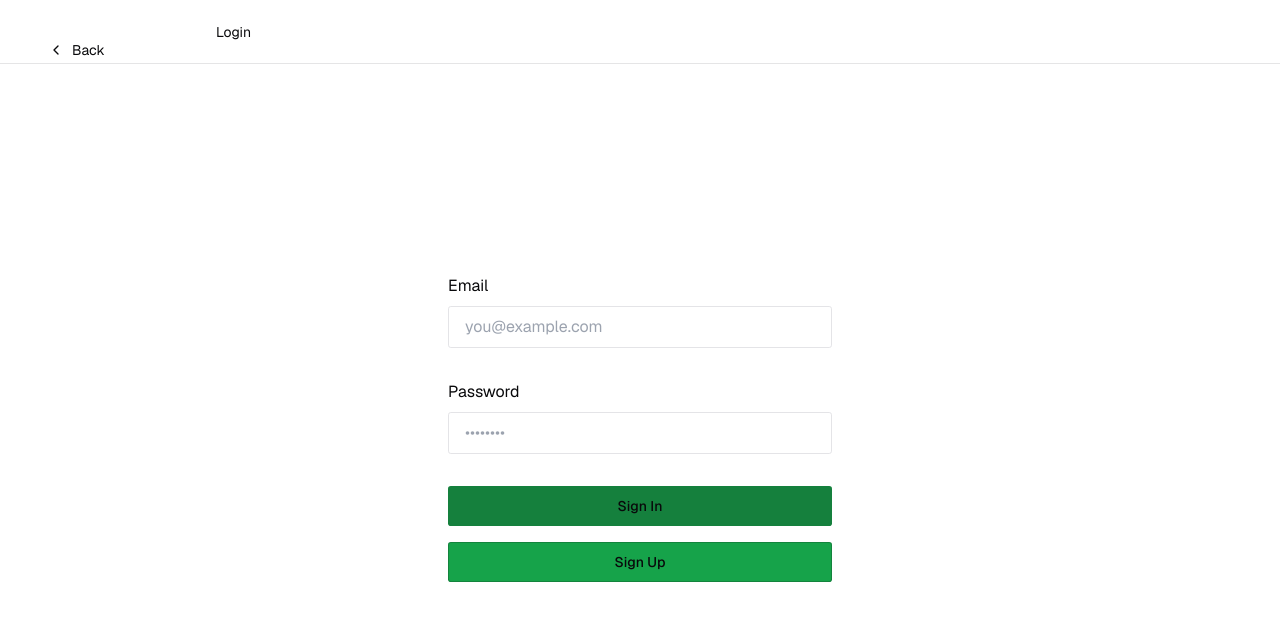
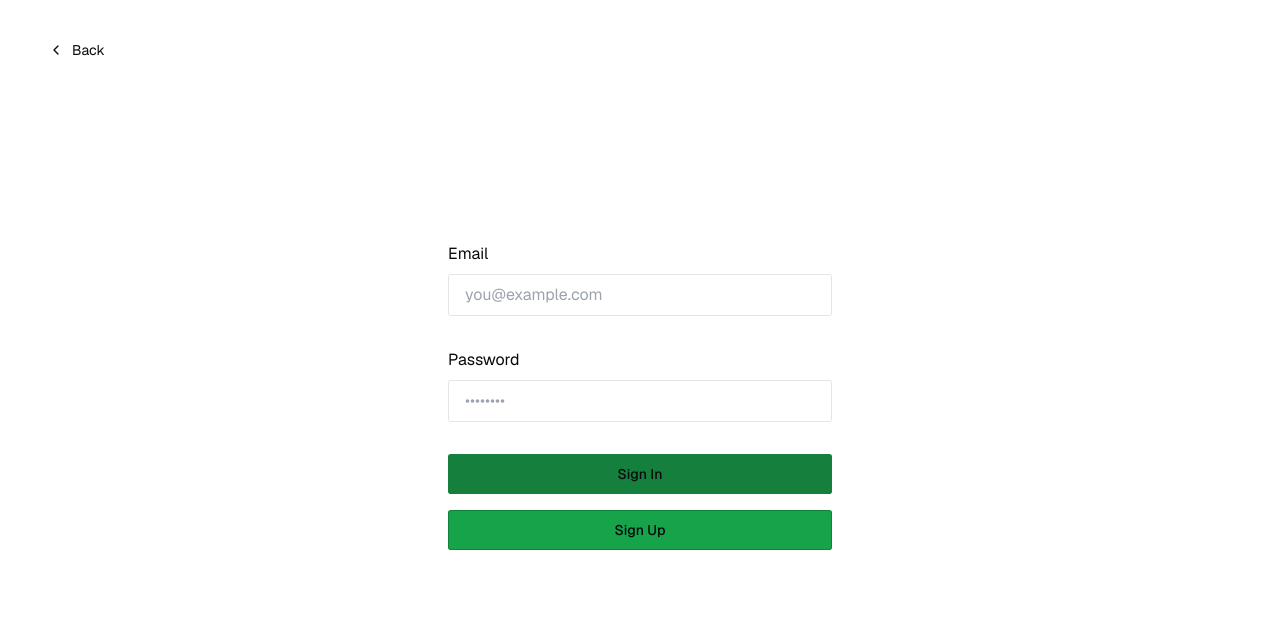
Before and after one commit to khalifa47/nextjs-with-supabase, a Next.js app: page /login in a window 1280 px wide. Shown: the top 620 px of the page. Built offline with nearby package versions, Linux system fonts and the light colour scheme; no server answers.

Commit message:
refactor: remove navbar on login
Introduce Next page grouping

```diff
--- a/app/login/page.tsx
+++ b/app/(login)/login/page.tsx
@@ -2,7 +2,7 @@ import Link from "next/link";
 import { headers } from "next/headers";
 import { createClient } from "@/utils/supabase/server";
 import { redirect } from "next/navigation";
-import { SubmitButton } from "./submit-button";
+import { SubmitButton } from "../submit-button";
 
 export default function Login({
   searchParams,
--- /dev/null
+++ b/app/(pages)/layout.tsx
@@ -0,0 +1,28 @@
+import { createClient } from "@/utils/supabase/server";
+import Navbar from "@/components/Navbar";
+
+export default function PagesLayout({
+  children,
+}: {
+  children: React.ReactNode;
+}) {
+  const canInitSupabaseClient = () => {
+    // This function is just for the interactive tutorial.
+    // Feel free to remove it once you have Supabase connected.
+    try {
+      createClient();
+      return true;
+    } catch (e) {
+      return false;
+    }
+  };
+
+  const isSupabaseConnected = canInitSupabaseClient();
+
+  return (
+    <>
+      <Navbar isSupabaseConnected={isSupabaseConnected} />
+      {children}
+    </>
+  );
+}
--- a/app/layout.tsx
+++ b/app/layout.tsx
@@ -1,8 +1,5 @@
 import { GeistSans } from "geist/font/sans";
 import "./globals.css";
-
-import { createClient } from "@/utils/supabase/server";
-import Navbar from "@/components/Navbar";
 
 const defaultUrl = process.env.VERCEL_URL
   ? `https://${process.env.VERCEL_URL}`
@@ -19,24 +16,10 @@ export default function RootLayout({
 }: {
   children: React.ReactNode;
 }) {
-  const canInitSupabaseClient = () => {
-    // This function is just for the interactive tutorial.
-    // Feel free to remove it once you have Supabase connected.
-    try {
-      createClient();
-      return true;
-    } catch (e) {
-      return false;
-    }
-  };
-
-  const isSupabaseConnected = canInitSupabaseClient();
-
   return (
     <html lang="en" className={GeistSans.className}>
       <body className="bg-background text-foreground">
         <main className="min-h-screen flex flex-col items-center">
-          <Navbar isSupabaseConnected={isSupabaseConnected} />
           {children}
         </main>
       </body>
```
Also changed, not shown: app/(login)/submit-button.tsx (renamed from app/login/submit-button.tsx), app/(pages)/page.tsx (renamed from app/page.tsx), app/(pages)/todos/page.tsx (renamed from app/todos/page.tsx).
